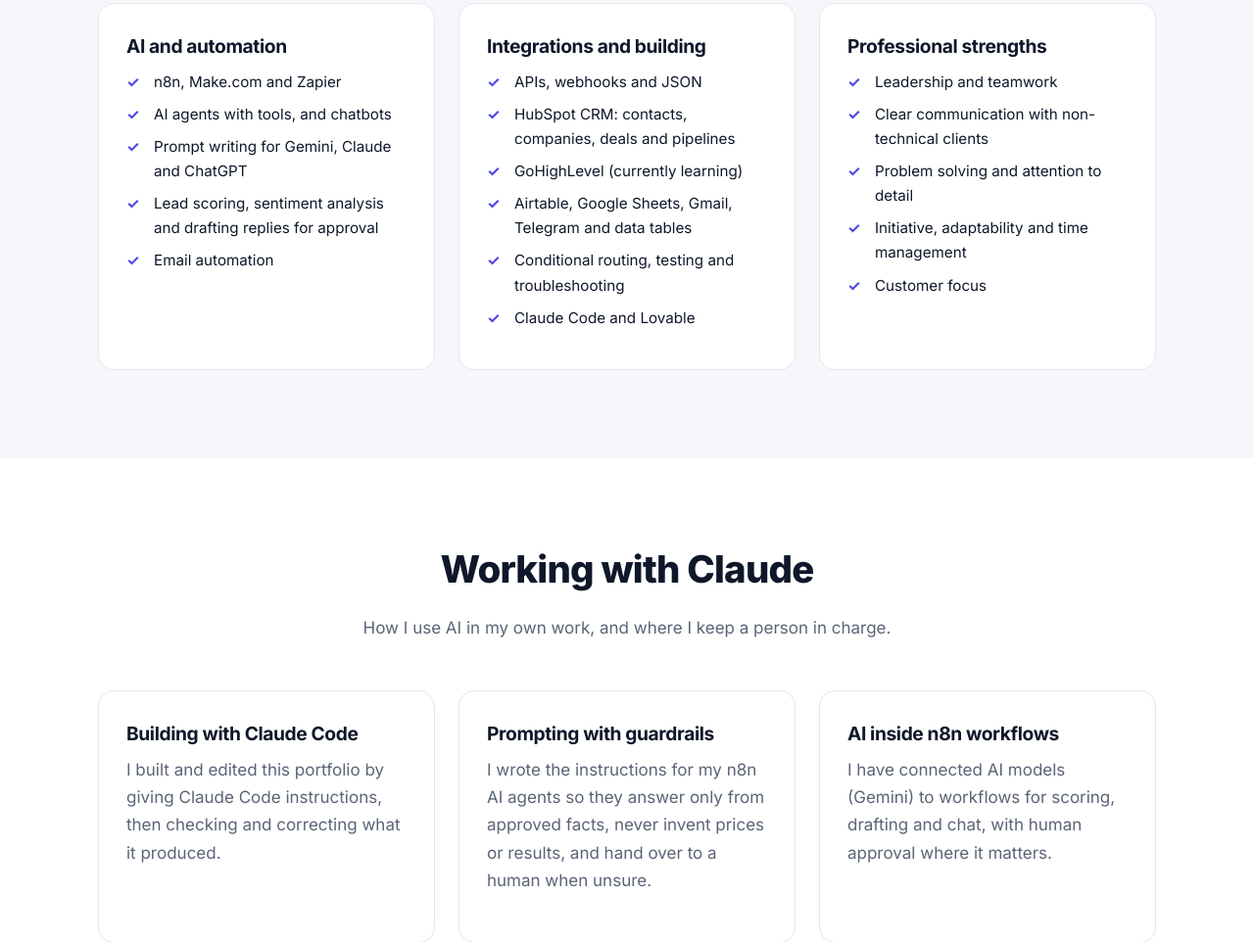
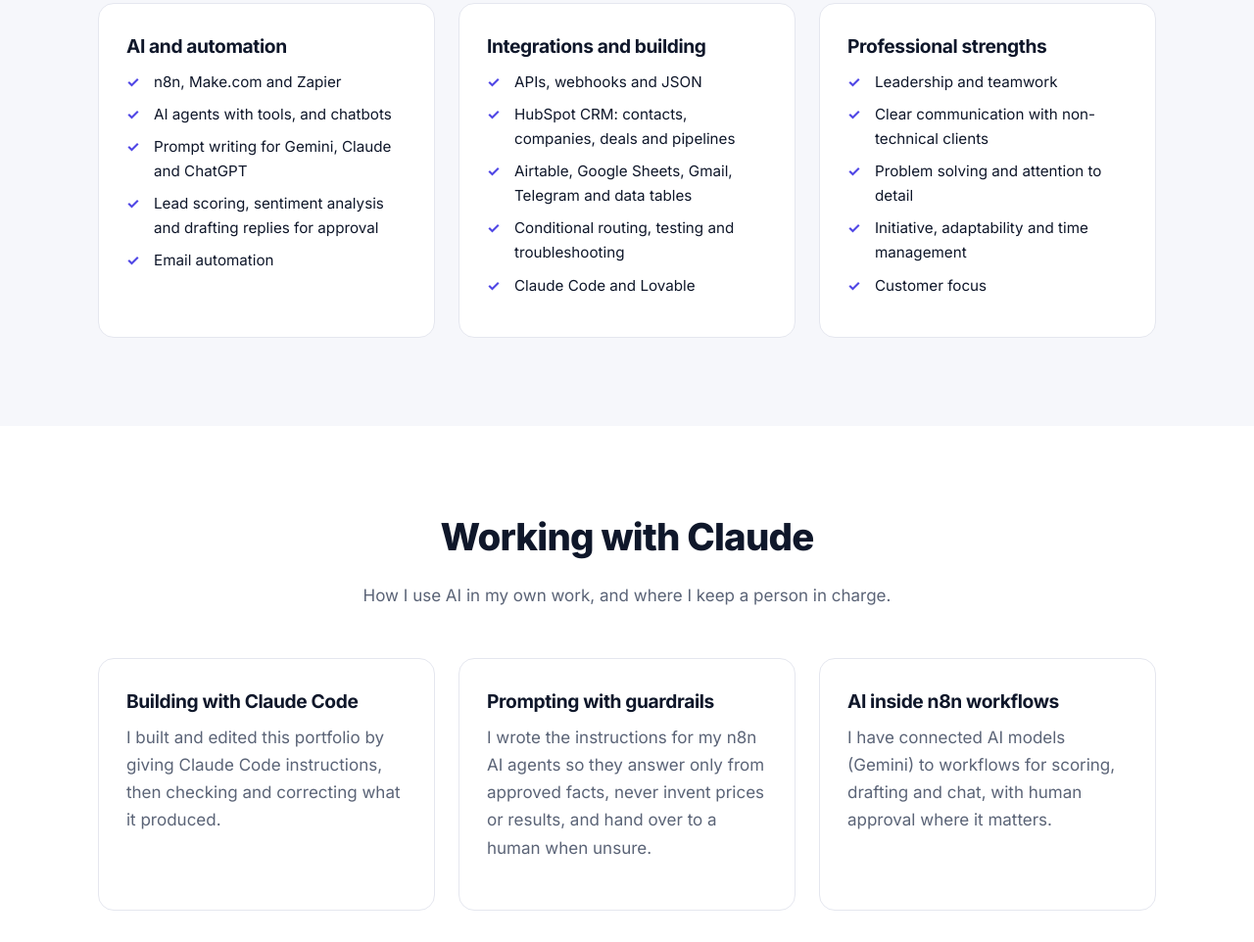
Before and after one commit to Shalom-SOS/Shalom-SOS.github.io, a plain HTML site: page index.html in a window 1280 px wide. Shown: the part 5514-6476 px from the top of the page at 98% size. Drawn offline with Linux system fonts and the light colour scheme.

Commit message:
Remove 'GoHighLevel (currently learning)' line (#3)
Claude-Session: https://claude.ai/code/session_01TMVQMRR3GqunreBq56LEKL

Co-authored-by: Claude Opus 5.5 <noreply@anthropic.com>

```diff
--- a/index.html
+++ b/index.html
@@ -279,7 +279,6 @@
             <ul class="checklist">
               <li>APIs, webhooks and JSON</li>
               <li>HubSpot CRM: contacts, companies, deals and pipelines</li>
-              <li>GoHighLevel (currently learning)</li>
               <li>Airtable, Google Sheets, Gmail, Telegram and data tables</li>
               <li>Conditional routing, testing and troubleshooting</li>
               <li>Claude Code and Lovable</li>
```
